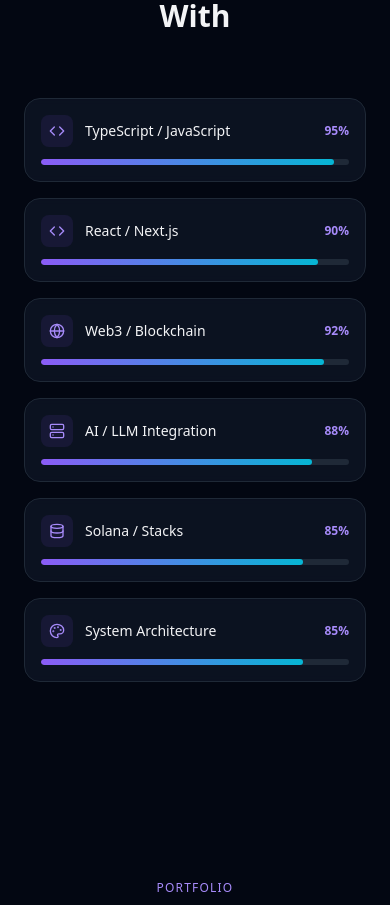
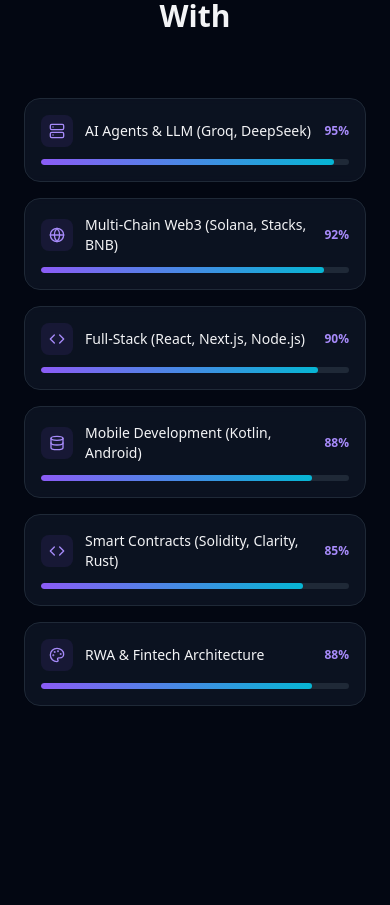
Before and after one commit to panzauto46-bot/Resume-Pandu-Darma-Anugrah, a React (Vite) app: page / in a window 390 px wide. Shown: the part 2065-2970 px from the top of the page. Built offline with nearby package versions, Linux system fonts and the light colour scheme.

Commit message:
docs: update skills to match specific project stack (AI, Mobile, Multi-chain)

```diff
--- a/src/App.tsx
+++ b/src/App.tsx
@@ -175,12 +175,12 @@
 ];
 
 const skills: Skill[] = [
-  { name: "TypeScript / JavaScript", level: 95, icon: <Code size={16} /> },
-  { name: "React / Next.js", level: 90, icon: <Code size={16} /> },
-  { name: "Web3 / Blockchain", level: 92, icon: <Globe size={16} /> },
-  { name: "AI / LLM Integration", level: 88, icon: <Server size={16} /> },
-  { name: "Solana / Stacks", level: 85, icon: <Database size={16} /> },
-  { name: "System Architecture", level: 85, icon: <Palette size={16} /> },
+  { name: "AI Agents & LLM (Groq, DeepSeek)", level: 95, icon: <Server size={16} /> },
+  { name: "Multi-Chain Web3 (Solana, Stacks, BNB)", level: 92, icon: <Globe size={16} /> },
+  { name: "Full-Stack (React, Next.js, Node.js)", level: 90, icon: <Code size={16} /> },
+  { name: "Mobile Development (Kotlin, Android)", level: 88, icon: <Database size={16} /> }, // Using Database icon as placeholder for mobile/storage
+  { name: "Smart Contracts (Solidity, Clarity, Rust)", level: 85, icon: <Code size={16} /> },
+  { name: "RWA & Fintech Architecture", level: 88, icon: <Palette size={16} /> },
 ];
 
 const experiences: Experience[] = [
```
